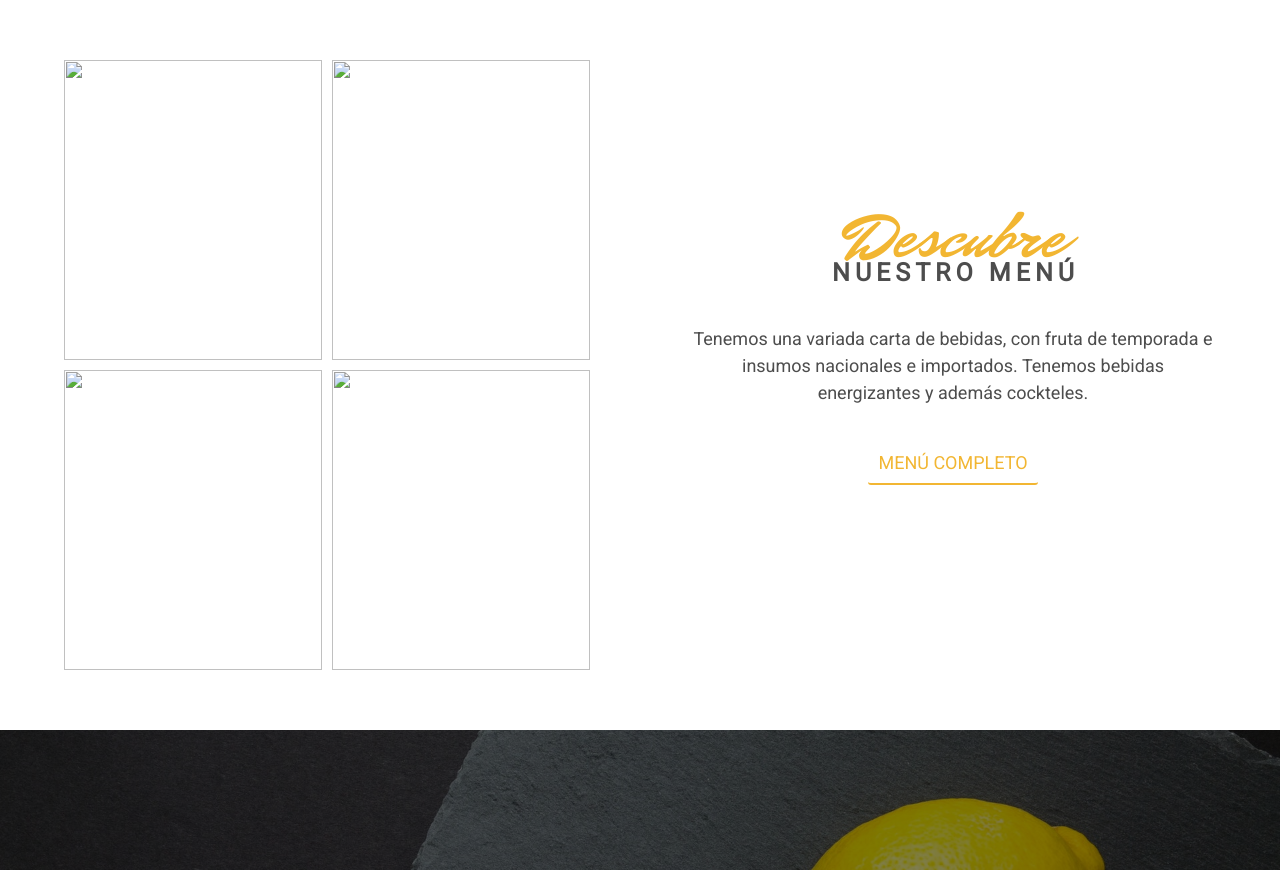
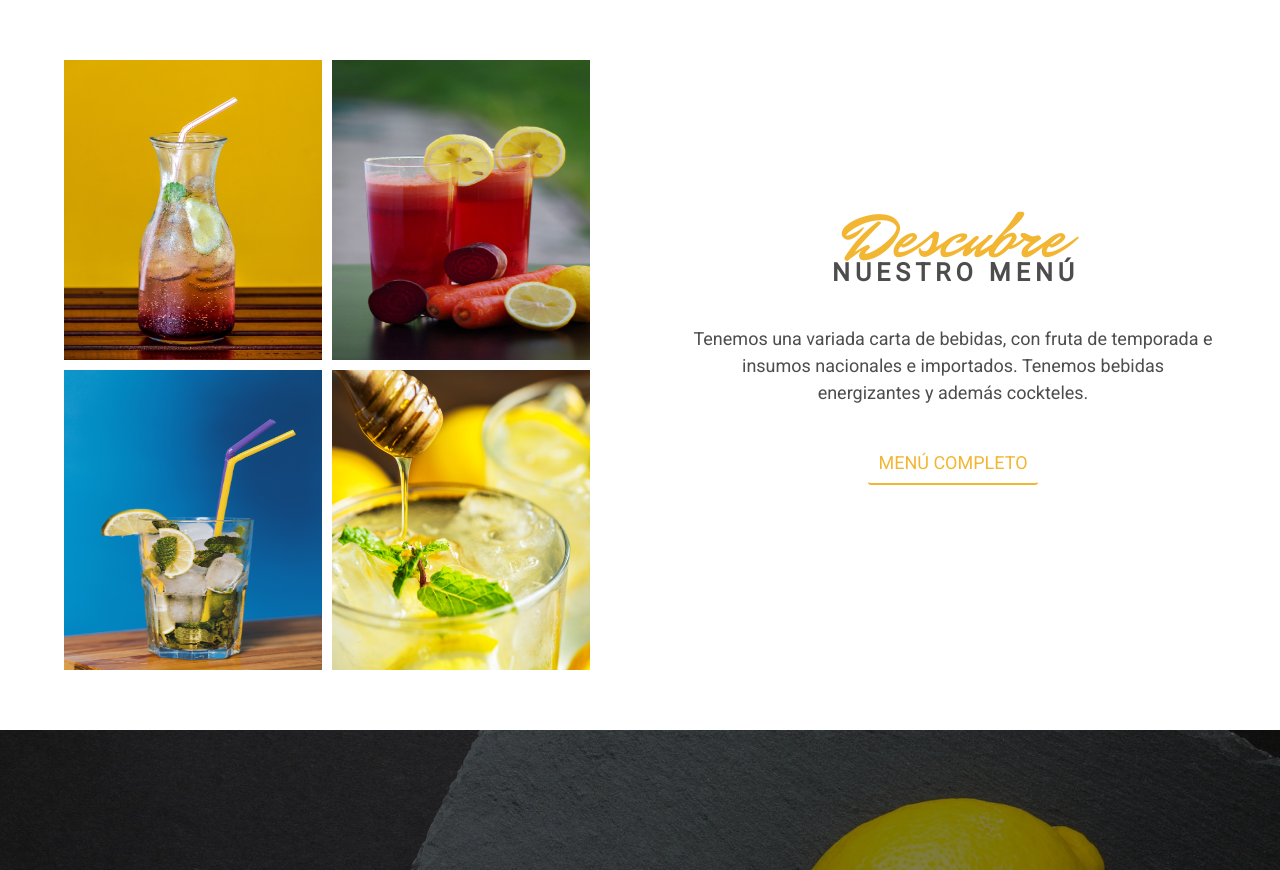
Before and after one commit to joangute/coursera-test, a plain HTML site: page variados/index.html in a window 1280 px wide. Shown: the part 1760-2630 px from the top of the page. Drawn offline with nearby package versions, Linux system fonts and the light colour scheme; files whose address does not match are found by name.

Commit message:
Update index.html

```diff
--- a/variados/index.html
+++ b/variados/index.html
@@ -57,10 +57,10 @@
   		<a href="" class="btn btn-info">Menú Completo</a>
   		</div>
   		<div class="imagenes add-flex add-p first">
-  			 <img src="images/lemonade.jpeg" alt="">
-  			 <img src="images/lemonade2.jpeg" alt="">
-  			 <img src="images/lemonade3.jpeg" alt="">
-  			 <img src="images/lemonade4.jpeg" alt="">
+  			 <img src="lemonade.jpeg" alt="">
+  			 <img src="lemonade2.jpeg" alt="">
+  			 <img src="lemonade3.jpeg" alt="">
+  			 <img src="lemonade4.jpeg" alt="">
   		</div>
   	</div>
 </section>
```
